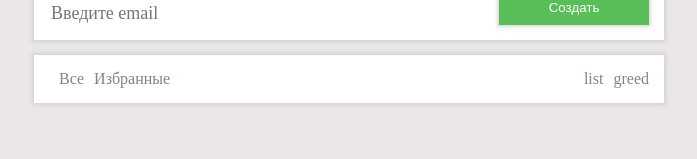
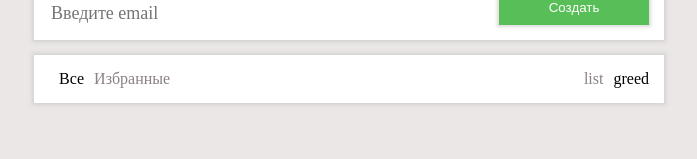
Before and after one commit to sergeyamator/react-phonebook, a React app: page / in a window 1280 px wide. Shown: the part 141-300 px from the top of the page, without its empty margins (291-988 px from the left). Built offline with nearby package versions, Linux system fonts and the light colour scheme; a web font is replaced by a local one.

Commit message:
Active style for controls was added

```diff
--- a/src/Components/Controls/Controls.js
+++ b/src/Components/Controls/Controls.js
@@ -7,7 +7,7 @@ export default props => {
       <div>
         <a
           href=""
-          className="control"
+          className={props.activeFilter === 'SHOW_ALL' ? "control control--active": "control"}
           onClick={(e) => {
             e.preventDefault();
             props.changeFilter('SHOW_ALL')
@@ -15,7 +15,7 @@ export default props => {
         >Все</a>
         <a
           href=""
-          className="control"
+          className={props.activeFilter === 'SHOW_FAVORITES' ? "control control--active": "control"}
           onClick={(e) => {
             e.preventDefault();
             props.changeFilter('SHOW_FAVORITES')
@@ -25,7 +25,7 @@ export default props => {
       <div>
         <a
           href=""
-          className="control"
+          className={props.activeViewStyle === 'LIST' ? "control control--active": "control"}
           onClick={e => {
             e.preventDefault();
             props.changeViewStyle('LIST');
@@ -35,7 +35,7 @@ export default props => {
         </a>
         <a
           href=""
-           className="control"
+          className={props.activeViewStyle === 'GRID' ? "control control--active": "control"}
           onClick={e => {
             e.preventDefault();
             props.changeViewStyle('GRID');
--- a/src/app.jsx
+++ b/src/app.jsx
@@ -19,7 +19,8 @@ function getVisibleContacts(contacts, filter) {
 function mapStateToProps(state) {
   return {
     visibleContacts: getVisibleContacts(state.contacts, state.filter),
-    viewStyle: state.viewStyle
+    viewStyle: state.viewStyle,
+    filter: state.filter
   }
 }
 
@@ -60,6 +61,8 @@ export default class App extends React.Component {
           onCreate={this.props.onCreate}
         />
         <Controls
+          activeFilter={this.props.filter}
+          activeViewStyle={this.props.viewStyle}
           changeFilter={this.props.changeFilter}
           changeViewStyle={this.props.changeViewStyle}
         />
```
